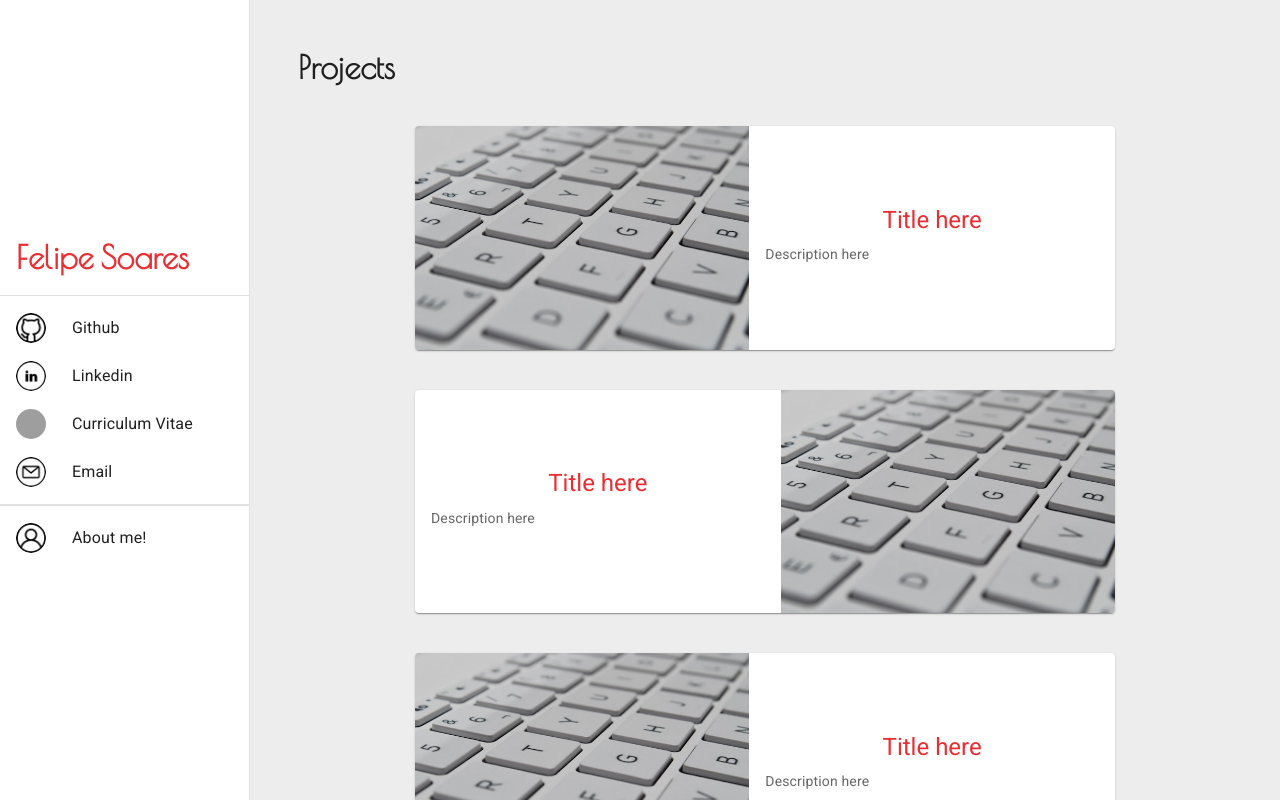
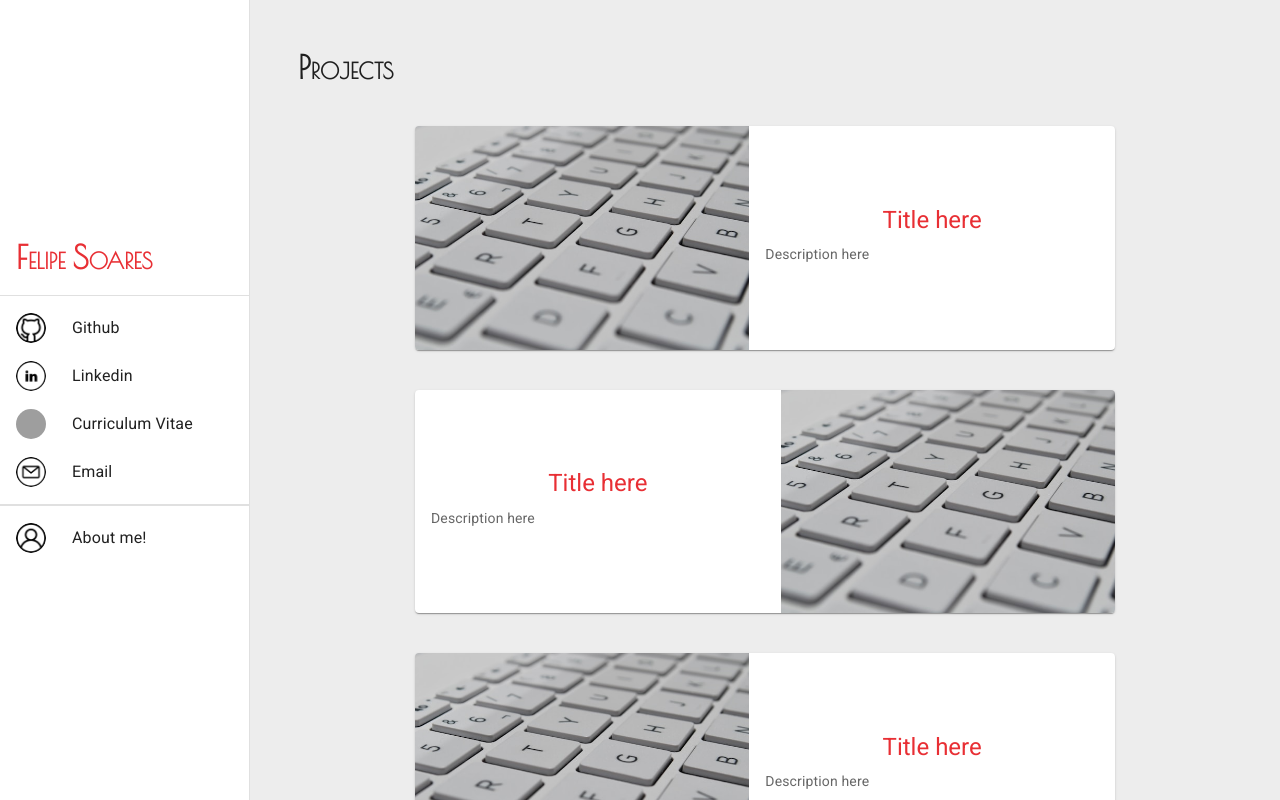
Before and after one commit to felipe31/felipesoar.es, a Next.js app: page / in a window 1280 px wide. Shown: the top 800 px of the page. Built offline with nearby package versions, Linux system fonts and the light colour scheme; no server answers; grey boxes are pictures that could not be loaded.

Commit message:
Change font style

```diff
--- a/src/app/globals.css
+++ b/src/app/globals.css
@@ -99,7 +99,7 @@ a {
 
 .site-name,
 .page-name {
-  font: 600 normal 2em var(--font-highlight) !important;
+  font: 900 small-caps normal 2em var(--font-highlight) !important;
 }
 .site-name {
   margin: auto;
@@ -108,6 +108,8 @@ a {
 
 .MuiTypography-h5 {
   color: var(--color-light-red);
+  font-family: var(--font-highlight);
+  font-weight: 600;
 }
 
 .content {
```
Also changed, not shown: 1 other file (tests, documents, lock files or other folders).
